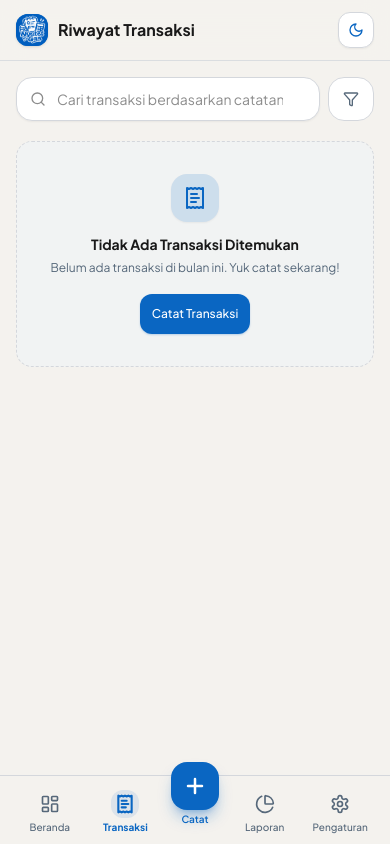
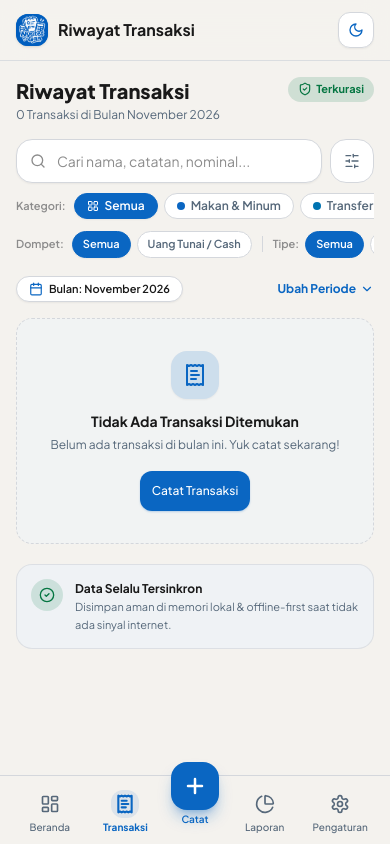
Before and after one commit to Riskypr/Nyatet-gan, a Next.js app: page /transactions in a window 390 px wide. Built offline with nearby package versions, Linux system fonts and the light colour scheme.

Commit message:
ui(transactions): desain ulang halaman riwayat transaksi

```diff
--- a/app/transactions/page.tsx
+++ b/app/transactions/page.tsx
@@ -1,6 +1,6 @@
 'use client';
 
-import React, { useState, useEffect } from 'react';
+import React, { useState, useEffect, useMemo } from 'react';
 import { useWalletStore } from '@/lib/stores/walletStore';
 import { useTransactionStore } from '@/lib/stores/transactionStore';
 import { useUIStore } from '@/lib/stores/uiStore';
@@ -8,20 +8,42 @@ import { categoryService } from '@/lib/services/categoryService';
 import { transactionService } from '@/lib/services/transactionService';
 import { Transaction, Category } from '@/lib/types';
 import { TransactionItem } from '@/components/transactions/TransactionItem';
-import { TransactionSearchBar, FilterState } from '@/components/transactions/TransactionSearchBar';
+import {
+  TransactionSearchBar,
+  FilterState,
+} from '@/components/transactions/TransactionSearchBar';
+import { MonthSelector } from '@/components/ui/MonthSelector';
 import { confirmWithToast } from '@/lib/utils/confirmToast';
 import { EmptyState } from '@/components/ui/EmptyState';
-import { formatGroupDateHeader } from '@/lib/utils/date';
+import {
+  formatDateDisplay,
+  formatGroupDateHeader,
+  formatMonthYear,
+} from '@/lib/utils/date';
 import { formatRupiah } from '@/lib/utils/currency';
-import { ReceiptText } from 'lucide-react';
+import { cn } from '@/lib/utils/cn';
+import {
+  Calendar,
+  CheckCircle2,
+  ChevronDown,
+  ReceiptText,
+  ShieldCheck,
+  TrendingDown,
+  TrendingUp,
+} from 'lucide-react';
 
 export default function TransactionsPage() {
   const { wallets } = useWalletStore();
-  const { currentMonth, deleteTransaction, transactions: storeTransactions } = useTransactionStore();
+  const {
+    currentMonth,
+    deleteTransaction,
+    transactions: storeTransactions,
+  } = useTransactionStore();
   const { openTransactionModal, showToast } = useUIStore();
 
   const [categories, setCategories] = useState<Category[]>([]);
   const [filteredTransactions, setFilteredTransactions] = useState<Transaction[]>([]);
+  const [showPeriodPicker, setShowPeriodPicker] = useState(false);
   const [filters, setFilters] = useState<FilterState>({
     keyword: '',
     type: 'all',
@@ -54,25 +76,48 @@ export default function TransactionsPage() {
     applyFilters();
   }, [filters, currentMonth, storeTransactions]);
 
-  const categoryMap = new Map(categories.map((c) => [c.id, c]));
-  const walletMap = new Map(wallets.map((w) => [w.id, w]));
+  const categoryMap = useMemo(
+    () => new Map(categories.map((c) => [c.id, c])),
+    [categories]
+  );
+  const walletMap = useMemo(
+    () => new Map(wallets.map((w) => [w.id, w])),
+    [wallets]
+  );
 
   // Group by date
-  const groupedTransactions = filteredTransactions.reduce<Record<string, Transaction[]>>((acc, tx) => {
+  const groupedTransactions = useMemo(
+    () =>
+      filteredTransactions.reduce<Record<string, Transaction[]>>((acc, tx) => {
         if (!acc[tx.date]) acc[tx.date] = [];
         acc[tx.date].push(tx);
         return acc;
-  }, {});
+      }, {}),
+    [filteredTransactions]
+  );
 
-  const sortedDates = Object.keys(groupedTransactions).sort((a, b) => b.localeCompare(a));
+  const sortedDates = useMemo(
+    () => Object.keys(groupedTransactions).sort((a, b) => b.localeCompare(a)),
+    [groupedTransactions]
+  );
 
-  const totalFilteredIncome = filteredTransactions
+  const totalFilteredIncome = useMemo(
+    () =>
+      filteredTransactions
         .filter((t) => t.type === 'income')
-    .reduce((sum, t) => sum + t.amount, 0);
+        .reduce((sum, t) => sum + t.amount, 0),
+    [filteredTransactions]
+  );
 
-  const totalFilteredExpense = filteredTransactions
+  const totalFilteredExpense = useMemo(
+    () =>
+      filteredTransactions
         .filter((t) => t.type === 'expense')
-    .reduce((sum, t) => sum + t.amount, 0);
+        .reduce((sum, t) => sum + t.amount, 0),
+    [filteredTransactions]
+  );
+
+  const netFiltered = totalFilteredIncome - totalFilteredExpense;
 
   const handleDelete = (id: string) => {
     confirmWithToast({
@@ -93,8 +138,26 @@ export default function TransactionsPage() {
   };
 
   return (
-    <div className="flex flex-col gap-5 max-w-3xl mx-auto">
-      {/* Search & Filter Bar */}
+    <div className="flex flex-col gap-4 max-w-3xl mx-auto pb-8">
+      {/* 1. Header Judul & Badge */}
+      <div className="flex items-start justify-between gap-2">
+        <div>
+          <h2 className="text-xl sm:text-2xl font-extrabold text-text-primary">
+            Riwayat Transaksi
+          </h2>
+          <p className="text-xs text-text-secondary mt-0.5">
+            {storeTransactions.length} Transaksi di Bulan{' '}
+            {formatMonthYear(currentMonth)}
+          </p>
+        </div>
+
+        <span className="inline-flex items-center gap-1 px-2.5 py-1 rounded-full bg-secondary/15 text-secondary text-[11px] font-bold shrink-0">
+          <ShieldCheck className="w-3.5 h-3.5" />
+          <span>Terkurasi</span>
+        </span>
+      </div>
+
+      {/* 2. Search & Quick Filter Bar */}
       <TransactionSearchBar
         filters={filters}
         onChange={setFilters}
@@ -102,38 +165,126 @@ export default function TransactionsPage() {
         wallets={wallets}
       />
 
-      {/* Summary of Filtered Items */}
+      {/* 3. Baris Periode Bulan & Ubah Periode */}
+      <div className="flex flex-col gap-2">
+        <div className="flex items-center justify-between gap-2">
+          <span className="inline-flex items-center gap-1.5 px-3 py-1 rounded-full bg-surface border border-border text-[11px] font-semibold text-text-primary shadow-xs">
+            <Calendar className="w-3.5 h-3.5 text-primary" />
+            <span>
+              {filters.startDate || filters.endDate
+                ? `Rentang: ${filters.startDate ? formatDateDisplay(filters.startDate) : '...'} - ${filters.endDate ? formatDateDisplay(filters.endDate) : '...'}`
+                : `Bulan: ${formatMonthYear(currentMonth)}`}
+            </span>
+          </span>
+
+          <button
+            type="button"
+            onClick={() => setShowPeriodPicker((prev) => !prev)}
+            className="inline-flex items-center gap-1 text-xs font-bold text-primary hover:underline cursor-pointer"
+          >
+            <span>Ubah Periode</span>
+            <ChevronDown
+              className={cn(
+                'w-3.5 h-3.5 transition-transform',
+                showPeriodPicker && 'rotate-180'
+              )}
+            />
+          </button>
+        </div>
+
+        {showPeriodPicker && <MonthSelector variant="full" />}
+      </div>
+
+      {/* 4. Kartu Ringkasan Terfilter */}
       {filteredTransactions.length > 0 && (
-        <div className="flex items-center justify-between px-3.5 py-2.5 bg-surface rounded-xl border border-border shadow-xs text-xs">
-          <span className="text-text-secondary">
-            Menampilkan <strong className="text-text-primary">{filteredTransactions.length}</strong> transaksi
+        <div className="bg-surface rounded-2xl border border-border shadow-xs p-3.5 flex items-center justify-between gap-3">
+          <div className="flex items-center gap-3 min-w-0">
+            <div
+              className={cn(
+                'w-10 h-10 rounded-xl flex items-center justify-center shrink-0',
+                netFiltered >= 0
+                  ? 'bg-secondary/15 text-secondary'
+                  : 'bg-danger/15 text-danger'
+              )}
+            >
+              {netFiltered >= 0 ? (
+                <TrendingUp className="w-5 h-5" />
+              ) : (
+                <TrendingDown className="w-5 h-5" />
+              )}
+            </div>
+            <div className="min-w-0">
+              <p className="text-[10px] font-bold uppercase tracking-wider text-text-muted">
+                Ringkasan Terfilter
+              </p>
+              <p className="text-sm sm:text-base font-extrabold text-text-primary truncate">
+                {netFiltered > 0 ? '+' : ''}
+                {formatRupiah(netFiltered)}{' '}
+                <span className="text-[11px] font-normal text-text-secondary">
+                  ({filteredTransactions.length} transaksi)
                 </span>
-          <div className="flex items-center gap-3 font-semibold">
+              </p>
+            </div>
+          </div>
+
+          <div className="flex flex-col items-end gap-0.5 shrink-0 text-right">
             {totalFilteredIncome > 0 && (
-              <span className="text-secondary">+{formatRupiah(totalFilteredIncome)}</span>
+              <span className="px-2 py-0.5 rounded-full bg-secondary/15 text-secondary text-[11px] font-bold">
+                +{formatRupiah(totalFilteredIncome)}
+              </span>
             )}
             {totalFilteredExpense > 0 && (
-              <span className="text-danger">-{formatRupiah(totalFilteredExpense)}</span>
+              <span className="text-[11px] font-bold text-danger px-1">
+                -{formatRupiah(totalFilteredExpense)}
+              </span>
             )}
           </div>
         </div>
       )}
 
-      {/* Transaction List Grouped by Date */}
+      {/* 5. Daftar Transaksi Dikelompokkan Per Tanggal */}
       {sortedDates.length > 0 ? (
         <div className="flex flex-col gap-4">
           {sortedDates.map((dateStr) => {
             const txs = groupedTransactions[dateStr];
+            const dayIncome = txs
+              .filter((t) => t.type === 'income')
+              .reduce((s, t) => s + t.amount, 0);
+            const dayExpense = txs
+              .filter((t) => t.type === 'expense')
+              .reduce((s, t) => s + t.amount, 0);
+            const dayNet = dayIncome - dayExpense;
+            const groupLabel = formatGroupDateHeader(dateStr);
+            const showSubDate =
+              groupLabel === 'Hari Ini' || groupLabel === 'Kemarin';
+
             return (
               <div key={dateStr} className="flex flex-col gap-2">
                 <div className="flex items-center justify-between px-1">
-                  <h3 className="text-xs font-bold text-text-secondary uppercase tracking-wider">
-                    {formatGroupDateHeader(dateStr)}
+                  <div className="flex items-baseline gap-1.5 min-w-0">
+                    <h3 className="text-sm font-bold text-text-primary truncate">
+                      {groupLabel}
                     </h3>
+                    {showSubDate && (
                       <span className="text-[11px] text-text-muted">
-                    {txs.length} transaksi
+                        • {formatDateDisplay(dateStr)}
+                      </span>
+                    )}
+                  </div>
+
+                  <span
+                    className={cn(
+                      'text-[11px] font-bold px-2.5 py-0.5 rounded-full shrink-0',
+                      dayNet >= 0
+                        ? 'bg-secondary/15 text-secondary'
+                        : 'bg-surface border border-border text-text-primary'
+                    )}
+                  >
+                    {dayNet > 0 ? '+' : ''}
+                    {formatRupiah(dayNet)}
                   </span>
                 </div>
+
                 <div className="flex flex-col gap-2">
                   {txs.map((tx) => (
                     <TransactionItem
@@ -141,7 +292,11 @@ export default function TransactionsPage() {
                       transaction={tx}
                       category={categoryMap.get(tx.categoryId)}
                       wallet={walletMap.get(tx.walletId)}
-                      onEdit={tx.transferPairId ? undefined : (item) => openTransactionModal(item.type, item)}
+                      onEdit={
+                        tx.transferPairId
+                          ? undefined
+                          : (item) => openTransactionModal(item.type, item)
+                      }
                       onDelete={handleDelete}
                     />
                   ))}
@@ -155,7 +310,10 @@ export default function TransactionsPage() {
           icon={ReceiptText}
           title="Tidak Ada Transaksi Ditemukan"
           description={
-            filters.keyword || filters.type !== 'all' || filters.categoryId
+            filters.keyword ||
+            filters.type !== 'all' ||
+            filters.categoryId ||
+            filters.walletId
               ? 'Coba ubah kata kunci atau hapus filter untuk melihat riwayat transaksi.'
               : 'Belum ada transaksi di bulan ini. Yuk catat sekarang!'
           }
@@ -163,6 +321,19 @@ export default function TransactionsPage() {
           onAction={() => openTransactionModal('expense')}
         />
       )}
+
+      {/* 6. Footer Info Sinkronisasi Offline */}
+      <div className="rounded-2xl bg-surface-alt/70 border border-border/70 p-3.5 flex items-start gap-3 mt-1">
+        <div className="w-8 h-8 rounded-full bg-secondary/15 text-secondary flex items-center justify-center shrink-0">
+          <CheckCircle2 className="w-4 h-4" />
+        </div>
+        <div className="text-xs leading-relaxed">
+          <p className="font-bold text-text-primary">Data Selalu Tersinkron</p>
+          <p className="text-[11px] text-text-secondary">
+            Disimpan aman di memori lokal &amp; offline-first saat tidak ada sinyal internet.
+          </p>
+        </div>
+      </div>
     </div>
   );
 }
--- a/components/transactions/TransactionSearchBar.tsx
+++ b/components/transactions/TransactionSearchBar.tsx
@@ -1,7 +1,13 @@
 'use client';
 
 import React, { useState } from 'react';
-import { Search, Filter, X, RotateCcw } from 'lucide-react';
+import {
+  Search,
+  SlidersHorizontal,
+  X,
+  RotateCcw,
+  LayoutGrid,
+} from 'lucide-react';
 import { Category, Wallet, TransactionType } from '@/lib/types';
 import { cn } from '@/lib/utils/cn';
 
@@ -48,23 +54,31 @@ export function TransactionSearchBar({
     setIsOpen(false);
   };
 
+  // Kategori yang ditampilkan di quick filter (sesuai tipe jika tipe dipilih)
+  const quickCategories =
+    filters.type === 'all'
+      ? categories
+      : categories.filter((c) => c.type === filters.type);
+
   return (
     <div className="flex flex-col gap-2.5">
-      {/* Search Input and Toggle Filter Button */}
+      {/* Search Input dan Tombol Filter Lanjutan */}
       <div className="flex items-center gap-2">
         <div className="relative flex-1">
           <Search className="w-4 h-4 text-text-muted absolute left-3.5 top-1/2 -translate-y-1/2" />
           <input
             type="text"
-            placeholder="Cari transaksi berdasarkan catatan..."
+            placeholder="Cari nama, catatan, nominal..."
             value={filters.keyword}
             onChange={(e) => onChange({ ...filters, keyword: e.target.value })}
             className="w-full h-11 pl-10 pr-9 rounded-2xl bg-surface border border-border text-sm text-text-primary placeholder-text-muted focus:outline-none focus:ring-2 focus:ring-primary/25 focus:border-primary transition-all shadow-xs"
           />
           {filters.keyword && (
             <button
+              type="button"
               onClick={() => onChange({ ...filters, keyword: '' })}
-              className="absolute right-3 top-1/2 -translate-y-1/2 text-text-muted hover:text-text-primary"
+              className="absolute right-3 top-1/2 -translate-y-1/2 text-text-muted hover:text-text-primary cursor-pointer"
+              aria-label="Hapus pencarian"
             >
               <X className="w-4 h-4" />
             </button>
@@ -72,96 +86,185 @@ export function TransactionSearchBar({
         </div>
 
         <button
+          type="button"
           onClick={() => setIsOpen(!isOpen)}
           className={cn(
-            'h-11 px-3.5 rounded-2xl border flex items-center gap-2 text-xs font-semibold transition-all shrink-0 cursor-pointer',
+            'h-11 w-11 sm:w-auto sm:px-3.5 rounded-2xl border flex items-center justify-center gap-2 text-xs font-semibold transition-all shrink-0 cursor-pointer relative',
             hasActiveFilters || isOpen
               ? 'bg-primary text-white border-primary shadow-xs'
               : 'bg-surface border-border text-text-secondary hover:bg-surface-alt hover:text-text-primary'
           )}
+          aria-label="Filter lanjutan"
         >
-          <Filter className="w-4 h-4" />
+          <SlidersHorizontal className="w-4 h-4" />
           <span className="hidden sm:inline">Filter</span>
           {hasActiveFilters && (
-            <span className="w-2 h-2 rounded-full bg-white animate-pulse" />
+            <span className="w-2 h-2 rounded-full bg-white absolute top-1.5 right-1.5 sm:static" />
           )}
         </button>
       </div>
 
-      {/* Expandable Filter Panel */}
+      {/* Quick Filter Baris 1: Kategori */}
+      <div className="flex items-center gap-1.5 overflow-x-auto pb-0.5 scrollbar-none">
+        <span className="text-[11px] font-semibold text-text-muted shrink-0 mr-0.5">
+          Kategori:
+        </span>
+        <button
+          type="button"
+          onClick={() => onChange({ ...filters, categoryId: '' })}
+          className={cn(
+            'shrink-0 inline-flex items-center gap-1.5 px-3 py-1 rounded-full text-xs font-semibold border transition-all cursor-pointer',
+            filters.categoryId === ''
+              ? 'bg-primary text-white border-primary shadow-xs'
+              : 'bg-surface text-text-secondary border-border hover:text-text-primary'
+          )}
+        >
+          <LayoutGrid className="w-3 h-3" />
+          <span>Semua</span>
+        </button>
+        {quickCategories.map((c) => {
+          const isSelected = filters.categoryId === c.id;
+          return (
+            <button
+              key={c.id}
+              type="button"
+              onClick={() =>
+                onChange({ ...filters, categoryId: isSelected ? '' : c.id })
+              }
+              className={cn(
+                'shrink-0 inline-flex items-center gap-1.5 px-3 py-1 rounded-full text-xs font-semibold border transition-all cursor-pointer',
+                isSelected
+                  ? 'bg-primary text-white border-primary shadow-xs'
+                  : 'bg-surface text-text-secondary border-border hover:text-text-primary'
+              )}
+            >
+              <span
+                className="w-2 h-2 rounded-full shrink-0"
+                style={{ backgroundColor: isSelected ? '#FFFFFF' : c.color }}
+              />
+              <span>{c.name}</span>
+            </button>
+          );
+        })}
+      </div>
+
+      {/* Quick Filter Baris 2: Dompet & Tipe */}
+      <div className="flex items-center gap-1.5 overflow-x-auto pb-0.5 scrollbar-none">
+        <span className="text-[11px] font-semibold text-text-muted shrink-0 mr-0.5">
+          Dompet:
+        </span>
+        <button
+          type="button"
+          onClick={() => onChange({ ...filters, walletId: '' })}
+          className={cn(
+            'shrink-0 px-2.5 py-1 rounded-full text-[11px] font-semibold border transition-all cursor-pointer',
+            filters.walletId === ''
+              ? 'bg-primary text-white border-primary shadow-xs'
+              : 'bg-surface text-text-secondary border-border hover:text-text-primary'
+          )}
+        >
+          Semua
+        </button>
+        {wallets.map((w) => {
+          const isSelected = filters.walletId === w.id;
+          return (
+            <button
+              key={w.id}
+              type="button"
+              onClick={() =>
+                onChange({ ...filters, walletId: isSelected ? '' : w.id })
+              }
+              className={cn(
+                'shrink-0 px-2.5 py-1 rounded-full text-[11px] font-semibold border transition-all cursor-pointer',
+                isSelected
+                  ? 'bg-primary text-white border-primary shadow-xs'
+                  : 'bg-surface text-text-secondary border-border hover:text-text-primary'
+              )}
+            >
+              {w.name}
+            </button>
+          );
+        })}
+
+        <span className="h-4 w-px bg-border mx-1 shrink-0" />
+
+        <span className="text-[11px] font-semibold text-text-muted shrink-0">
+          Tipe:
+        </span>
+        {(
+          [
+            { id: 'all', label: 'Semua' },
+            { id: 'expense', label: 'Keluar' },
+            { id: 'income', label: 'Masuk' },
+          ] as const
+        ).map((t) => {
+          const isSelected = filters.type === t.id;
+          return (
+            <button
+              key={t.id}
+              type="button"
+              onClick={() => onChange({ ...filters, type: t.id })}
+              className={cn(
+                'shrink-0 px-2.5 py-1 rounded-full text-[11px] font-semibold border transition-all cursor-pointer',
+                isSelected
+                  ? t.id === 'expense'
+                    ? 'bg-danger text-white border-danger'
+                    : t.id === 'income'
+                      ? 'bg-secondary text-white border-secondary'
+                      : 'bg-primary text-white border-primary'
+                  : 'bg-surface text-text-secondary border-border hover:text-text-primary'
+              )}
+            >
+              {t.label}
+            </button>
+          );
+        })}
+      </div>
+
+      {/* Expandable Filter Panel (Rentang Tanggal & Reset) */}
       {isOpen && (
-        <div className="p-4 bg-surface rounded-2xl border border-border shadow-md flex flex-col gap-4 animate-in fade-in slide-in-from-top-2 duration-150">
+        <div className="p-4 bg-surface rounded-2xl border border-border shadow-md flex flex-col gap-3">
           <div className="flex items-center justify-between border-b border-border/70 pb-2">
-            <span className="text-xs font-bold text-text-primary">Filter Transaksi</span>
+            <span className="text-xs font-bold text-text-primary">
+              Filter Rentang Tanggal
+            </span>
             {hasActiveFilters && (
               <button
+                type="button"
                 onClick={handleReset}
                 className="flex items-center gap-1 text-xs text-danger font-semibold hover:underline cursor-pointer"
               >
                 <RotateCcw className="w-3.5 h-3.5" />
-                <span>Reset Filter</span>
+                <span>Reset Semua</span>
               </button>
             )}
           </div>
 
-          <div className="grid grid-cols-1 sm:grid-cols-2 md:grid-cols-4 gap-3">
-            {/* Tipe Transaksi */}
+          <div className="grid grid-cols-1 sm:grid-cols-2 gap-3">
             <div className="flex flex-col gap-1">
-              <label className="text-[11px] font-semibold text-text-secondary">Tipe</label>
-              <select
-                value={filters.type}
-                onChange={(e) =>
-                  onChange({ ...filters, type: e.target.value as TransactionType | 'all' })
-                }
-                className="h-9 px-2.5 rounded-xl border border-border bg-surface-alt text-xs font-medium text-text-primary focus:outline-none focus:ring-1 focus:ring-primary"
-              >
-                <option value="all">Semua Tipe</option>
-                <option value="expense">Hanya Pengeluaran</option>
-                <option value="income">Hanya Pemasukan</option>
-              </select>
-            </div>
-
-            {/* Kategori */}
-            <div className="flex flex-col gap-1">
-              <label className="text-[11px] font-semibold text-text-secondary">Kategori</label>
-              <select
-                value={filters.categoryId}
-                onChange={(e) => onChange({ ...filters, categoryId: e.target.value })}
-                className="h-9 px-2.5 rounded-xl border border-border bg-surface-alt text-xs font-medium text-text-primary focus:outline-none focus:ring-1 focus:ring-primary"
-              >
-                <option value="">Semua Kategori</option>
-                {categories.map((c) => (
-                  <option key={c.id} value={c.id}>
-                    {c.name} ({c.type === 'expense' ? 'Keluar' : 'Masuk'})
-                  </option>
-                ))}
-              </select>
-            </div>
-
-            {/* Dompet */}
-            <div className="flex flex-col gap-1">
-              <label className="text-[11px] font-semibold text-text-secondary">Dompet</label>
-              <select
-                value={filters.walletId}
-                onChange={(e) => onChange({ ...filters, walletId: e.target.value })}
-                className="h-9 px-2.5 rounded-xl border border-border bg-surface-alt text-xs font-medium text-text-primary focus:outline-none focus:ring-1 focus:ring-primary"
-              >
-                <option value="">Semua Dompet</option>
-                {wallets.map((w) => (
-                  <option key={w.id} value={w.id}>
-                    {w.name}
-                  </option>
-                ))}
-              </select>
-            </div>
-
-            {/* Rentang Tanggal */}
-            <div className="flex flex-col gap-1">
-              <label className="text-[11px] font-semibold text-text-secondary">Rentang Mulai</label>
+              <label className="text-[11px] font-semibold text-text-secondary">
+                Dari Tanggal
+              </label>
               <input
                 type="date"
                 value={filters.startDate}
-                onChange={(e) => onChange({ ...filters, startDate: e.target.value })}
+                onChange={(e) =>
+                  onChange({ ...filters, startDate: e.target.value })
+                }
+                className="h-9 px-2.5 rounded-xl border border-border bg-surface-alt text-xs font-medium text-text-primary focus:outline-none focus:ring-1 focus:ring-primary"
+              />
+            </div>
+
+            <div className="flex flex-col gap-1">
+              <label className="text-[11px] font-semibold text-text-secondary">
+                Sampai Tanggal
+              </label>
+              <input
+                type="date"
+                value={filters.endDate}
+                onChange={(e) =>
+                  onChange({ ...filters, endDate: e.target.value })
+                }
                 className="h-9 px-2.5 rounded-xl border border-border bg-surface-alt text-xs font-medium text-text-primary focus:outline-none focus:ring-1 focus:ring-primary"
               />
             </div>
```
Lines whose indentation alone changed are shown as unchanged.
